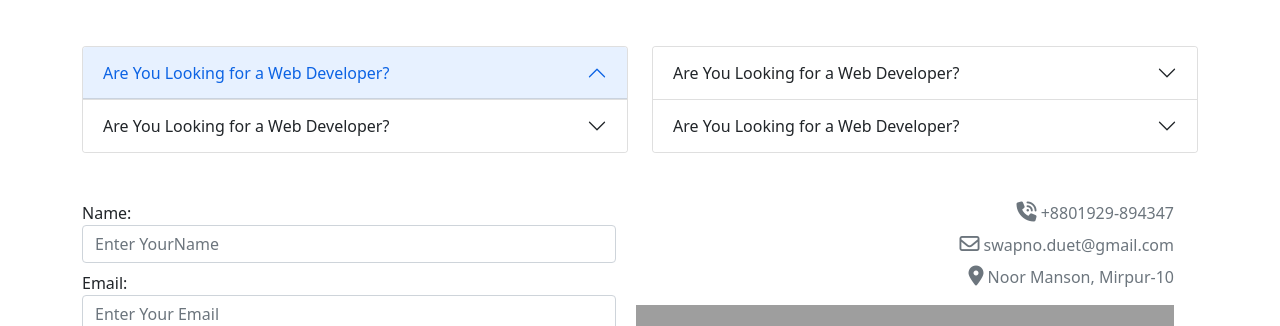
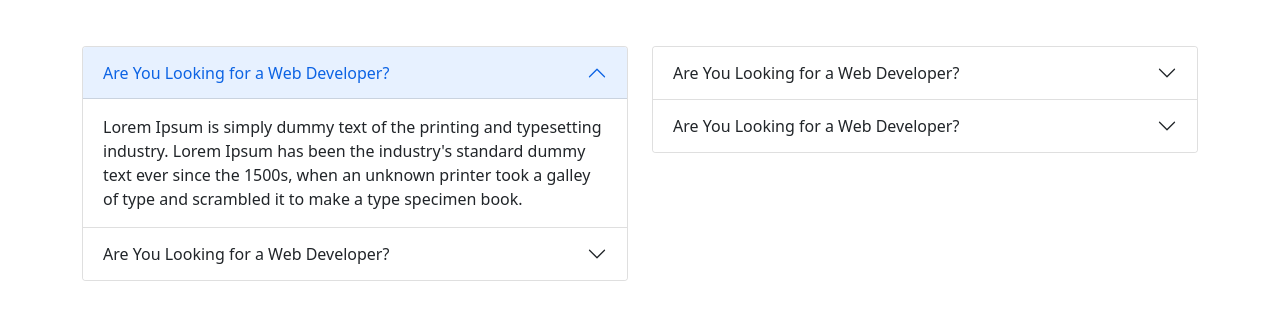
Before and after one commit to swapnoshis/Restaurant, a plain HTML site: page about.html in a window 1280 px wide. Shown: the part 396-722 px from the top of the page. Drawn offline with nearby package versions, Linux system fonts and the light colour scheme; grey boxes are pictures that could not be loaded.

Commit message:
Update about.html

```diff
--- a/about.html
+++ b/about.html
@@ -87,7 +87,7 @@
                                                 Are You Looking for a Web Developer?
                                                 </button>
                                             </h2>
-                                            <div id="collapseOne" class="accordion-collapse collapse" aria-labelledby="headingOne" data-bs-parent="#accordionExample">
+                                            <div id="collapseOne" class="accordion-collapse" aria-labelledby="headingOne" data-bs-parent="#accordionExample">
                                                 <div class="accordion-body">
                                                     Lorem Ipsum is simply dummy text of the printing and typesetting industry. Lorem Ipsum has been the industry's standard dummy text ever since the 1500s, when an unknown printer took a galley of type and scrambled it to make a type specimen book.
                                                 </div>
```
